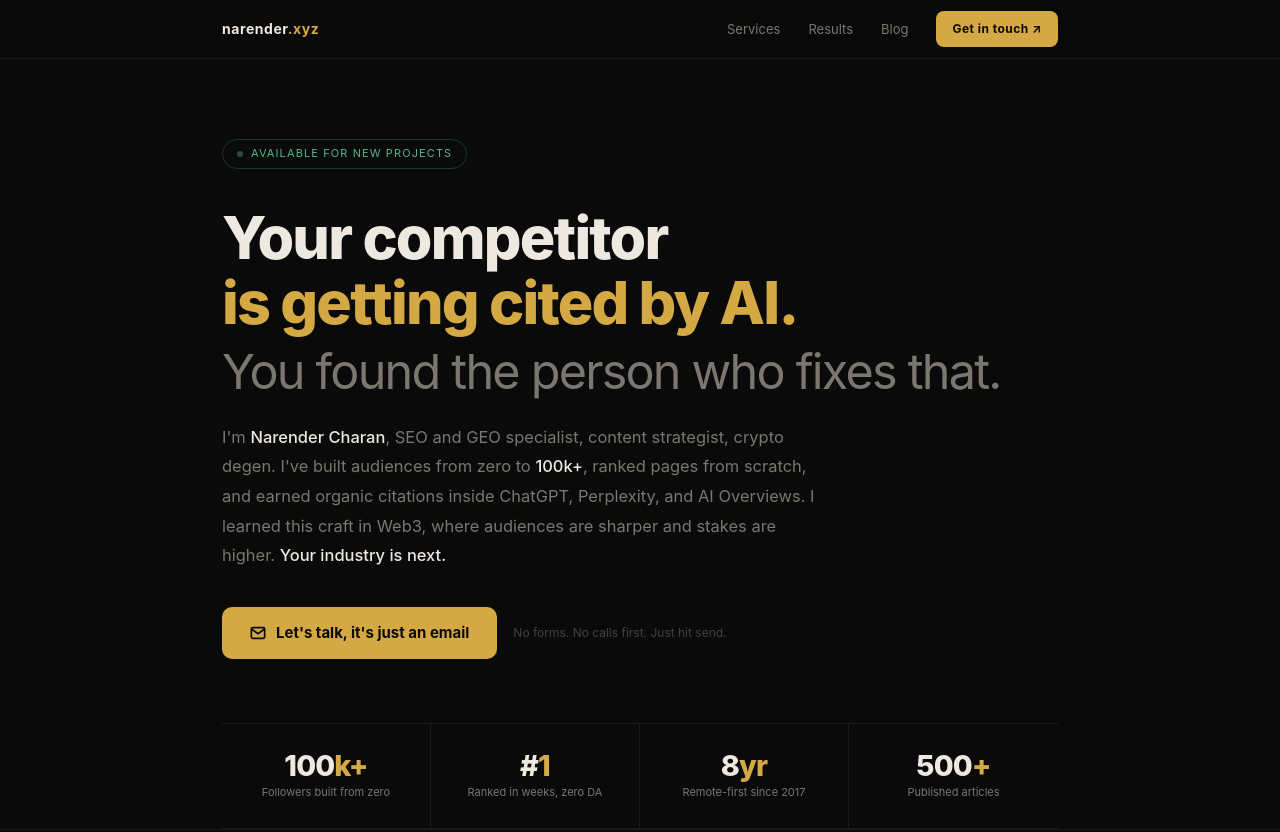
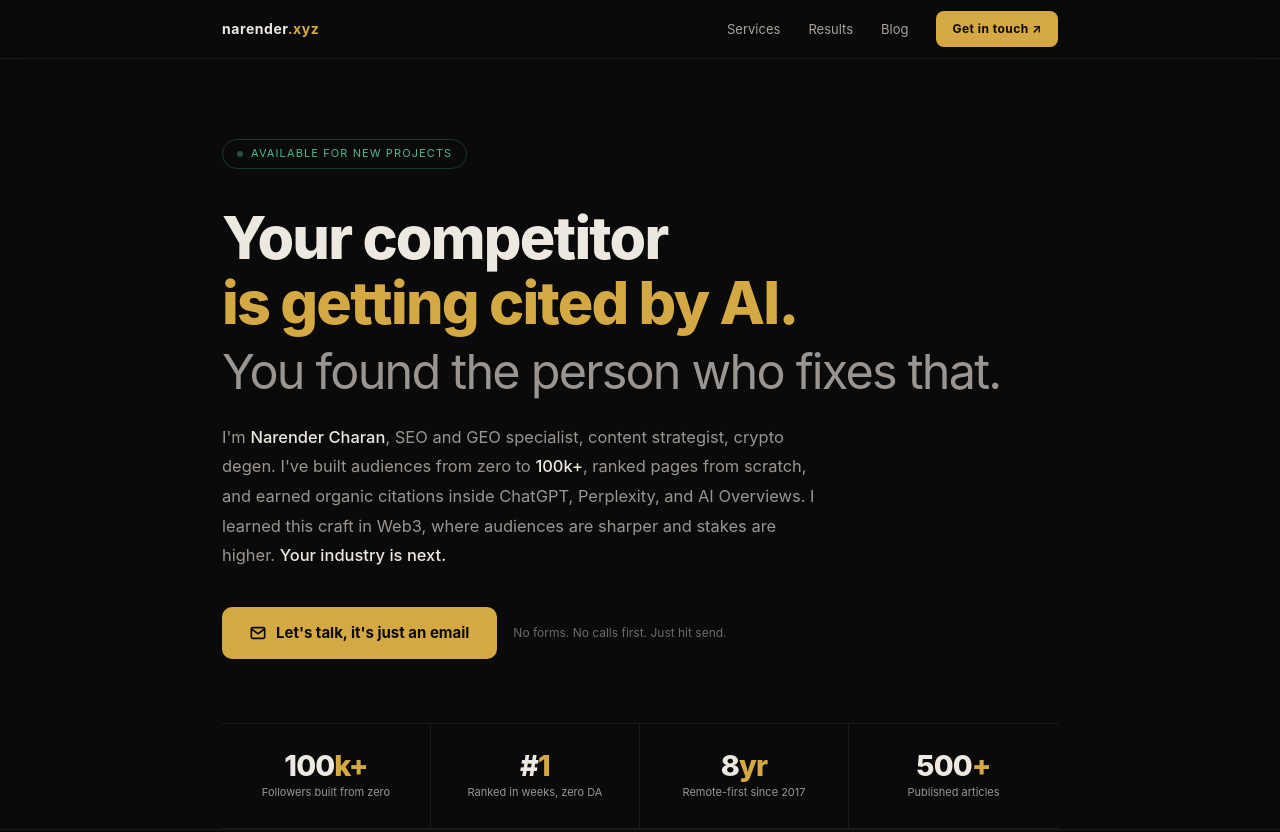
Before and after one commit to lazylionguru/narender-xyz, a website: page index.html in a window 1280 px wide. Shown: the top 832 px of the page. Drawn offline with Linux system fonts and the light colour scheme.

Commit message:
Fix accessibility: contrast, main landmark, footer handles

```diff
--- a/index.html
+++ b/index.html
@@ -36,7 +36,7 @@
   </div>
 </nav>
 
-<div class="hero">
+<main><div class="hero">
   <div class="container">
     <div class="badge"><span class="badge-dot"></span> Available for new projects</div>
     <h1>
@@ -301,12 +301,13 @@
   </div>
 </div>
 
+</main>
 <footer>
   <div class="foot-inner">
     <div class="foot-left">© 2026 Narender Charan · narender.xyz · SEO and GEO Specialist · Remote since 2017</div>
     <div class="foot-links">
-      <a href="https://linkedin.com/in/YOUR-HANDLE" target="_blank">LinkedIn</a>
-      <a href="https://x.com/YOUR-HANDLE" target="_blank">X / Twitter</a>
+      <a href="https://linkedin.com/in/lazylion" target="_blank">LinkedIn</a>
+      <a href="https://x.com/0xnarender" target="_blank">X / Twitter</a>
       <a href="mailto:nscharan007@gmail.com">Email</a>
     </div>
   </div>
--- a/style.css
+++ b/style.css
@@ -4,7 +4,7 @@
   --bg: #0a0a0a; --bg2: #111; --bg3: #181818;
   --border: rgba(255,255,255,0.07); --border2: rgba(255,255,255,0.12);
   --gold: #d4a843; --gold2: #f0c86a; --gold-dim: rgba(212,168,67,0.1);
-  --text: #ede9e0; --muted: #7a7670; --muted2: #444240;
+  --text: #ede9e0; --muted: #9a9590; --muted2: #6e6b67;
   --green: #52b788; --red: #e05252;
   --r: 10px; --font: 'Inter', -apple-system, sans-serif;
 }
@@ -27,7 +27,7 @@ nav {
 .nav-logo { font-size: 14px; font-weight: 700; letter-spacing: 0.04em; }
 .nav-logo em { color: var(--gold); font-style: normal; }
 .nav-right { display: flex; align-items: center; gap: 1.75rem; }
-.nav-link { font-size: 13px; color: var(--muted); }
+.nav-link { font-size: 13px; color: #a8a39a; }
 .nav-link:hover { color: var(--text); }
 .nav-cta {
   font-size: 12px; font-weight: 700; letter-spacing: 0.04em;
```
